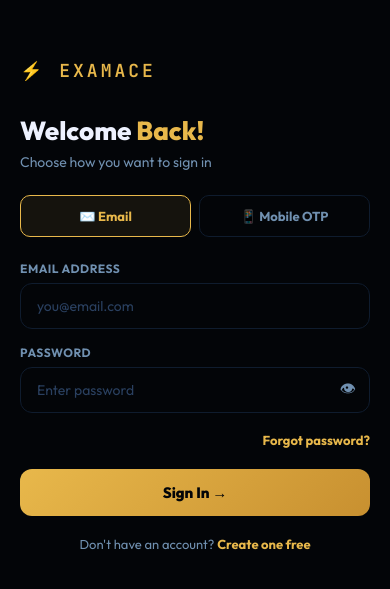
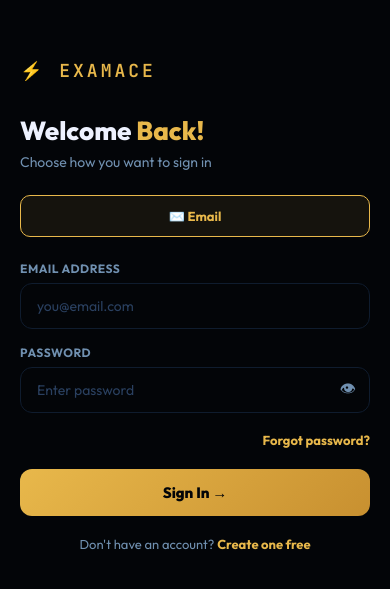
Before and after one commit to Himanshu22905/examace, a React (Vite) app: page /login in a window 390 px wide. Shown: the part 117-706 px from the top of the page. Built offline with nearby package versions, Linux system fonts and the light colour scheme.

Commit message:
Hide mobile OTP temporarily

```diff
--- a/src/pages/AuthSystem.jsx
+++ b/src/pages/AuthSystem.jsx
@@ -180,7 +180,6 @@ export default function AuthSystem() {
                 <div className="subtitle">Choose how you want to sign in</div>
                 <div style={{ display:"flex", gap:8, marginBottom:24 }}>
                   <button className={`btn-method${loginMethod==="email"?" active":""}`} onClick={() => { setLoginMethod("email"); reset(); }}>✉️ Email</button>
-                  <button className={`btn-method${loginMethod==="phone"?" active":""}`} onClick={() => { setLoginMethod("phone"); reset(); }}>📱 Mobile OTP</button>
                 </div>
                 {error   && <div className="error">{error}</div>}
                 {message && <div className="success">{message}</div>}
```
